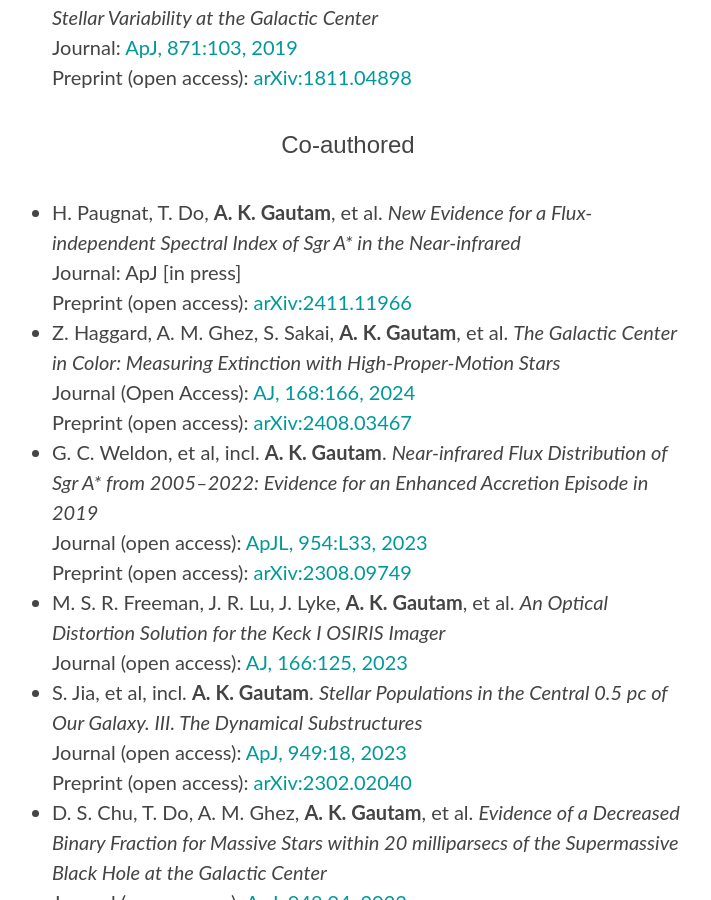
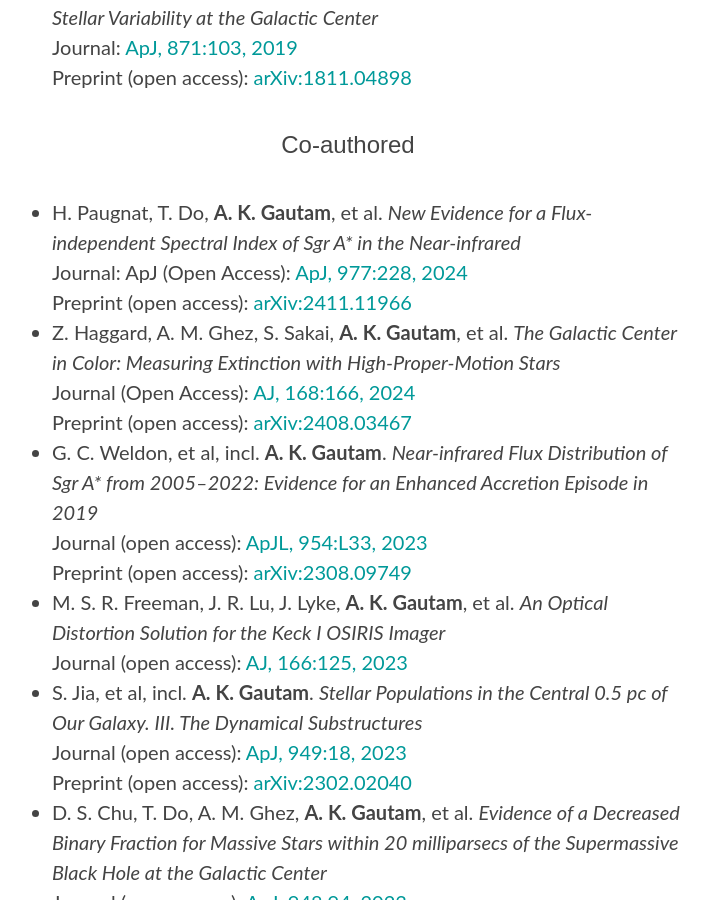
Before and after one commit to abhimat/abhimat.github.io, a Jekyll site: the page built from research/index.md, in a window 1280 px wide and 900 px high, scrolled down 541 px. Shown: the whole window, without its empty margins (292-1003 px from the left). Built offline with Jekyll 4.4.1, drawn with Linux system fonts in a browser that asks for light colours; some web fonts are replaced.

Commit message:
Updated research page

```diff
--- a/research/index.md
+++ b/research/index.md
@@ -11,7 +11,7 @@
 * **A. K. Gautam**, T. Do, A. M. Ghez, et al. *An Adaptive Optics Survey of Stellar Variability at the Galactic Center*<br>Journal: [ApJ, 871:103, 2019](https://doi.org/10.3847/1538-4357/aaf103)<br>Preprint (open access): [arXiv:1811.04898](https://arxiv.org/abs/1811.04898)
 
 ### Co-authored
-* H. Paugnat, T. Do, **A. K. Gautam**, et al. *New Evidence for a Flux-independent Spectral Index of Sgr A\* in the Near-infrared*<br>Journal: ApJ [in press] <br>Preprint (open access): [arXiv:2411.11966](https://arxiv.org/abs/2411.11966)
+* H. Paugnat, T. Do, **A. K. Gautam**, et al. *New Evidence for a Flux-independent Spectral Index of Sgr A\* in the Near-infrared*<br>Journal: ApJ (Open Access): [ApJ, 977:228, 2024](https://doi.org/10.3847/1538-4357/ad8ac6) <br>Preprint (open access): [arXiv:2411.11966](https://arxiv.org/abs/2411.11966)
 * Z. Haggard, A. M. Ghez, S. Sakai, **A. K. Gautam**, et al. *The Galactic Center in Color: Measuring Extinction with High-Proper-Motion Stars*<br>Journal (Open Access): [AJ, 168:166, 2024](https://doi.org/10.3847/1538-3881/ad6cd6) <br>Preprint (open access): [arXiv:2408.03467](https://arxiv.org/abs/2408.03467)
 * G. C. Weldon, et al, incl. **A. K. Gautam**. *Near-infrared Flux Distribution of Sgr A\* from 2005–2022: Evidence for an Enhanced Accretion Episode in 2019*<br>Journal (open access): [ApJL, 954:L33, 2023](https://doi.org/10.3847/2041-8213/acf2f2)<br>Preprint (open access): [arXiv:2308.09749](https://arxiv.org/abs/2308.09749)
 * M. S. R. Freeman, J. R. Lu, J. Lyke, **A. K. Gautam**, et al. *An Optical Distortion Solution for the Keck I OSIRIS Imager*<br>Journal (open access): [AJ, 166:125, 2023](https://doi.org/10.3847/1538-3881/aceaf7)
```
